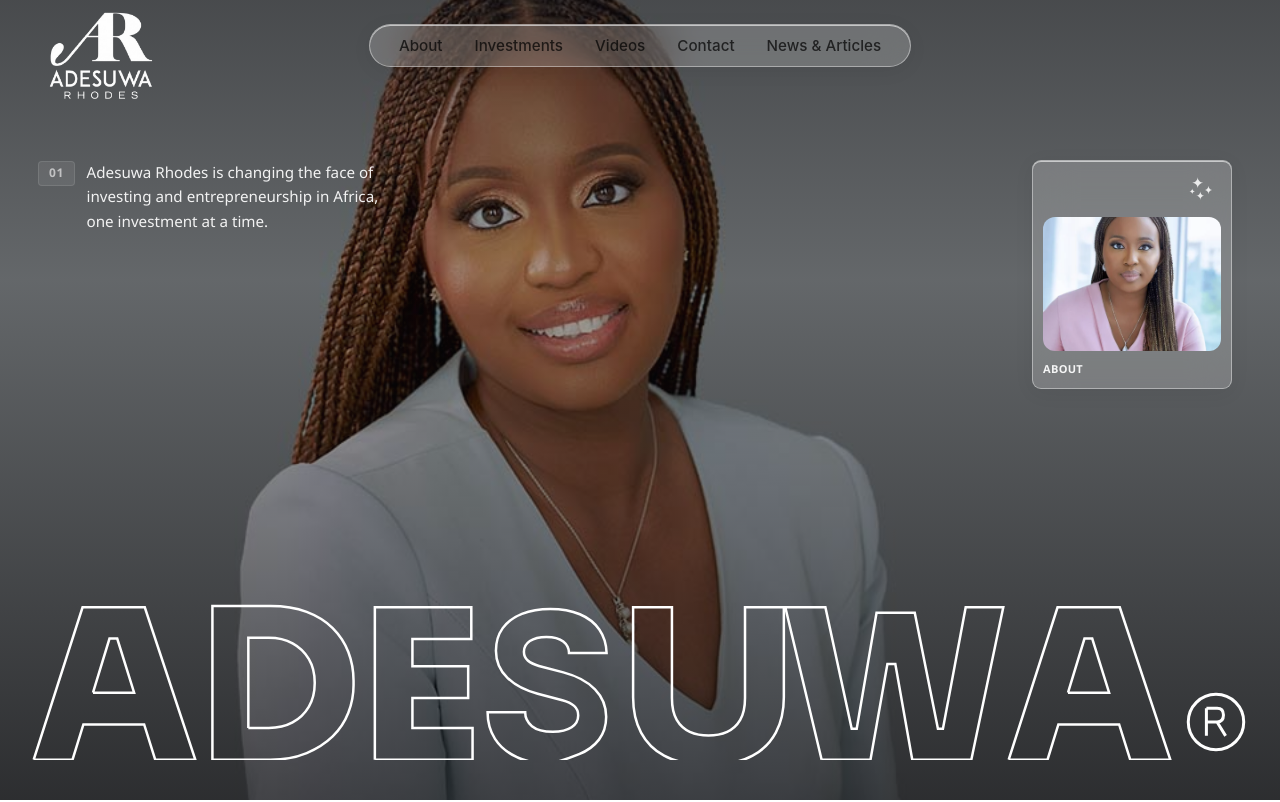
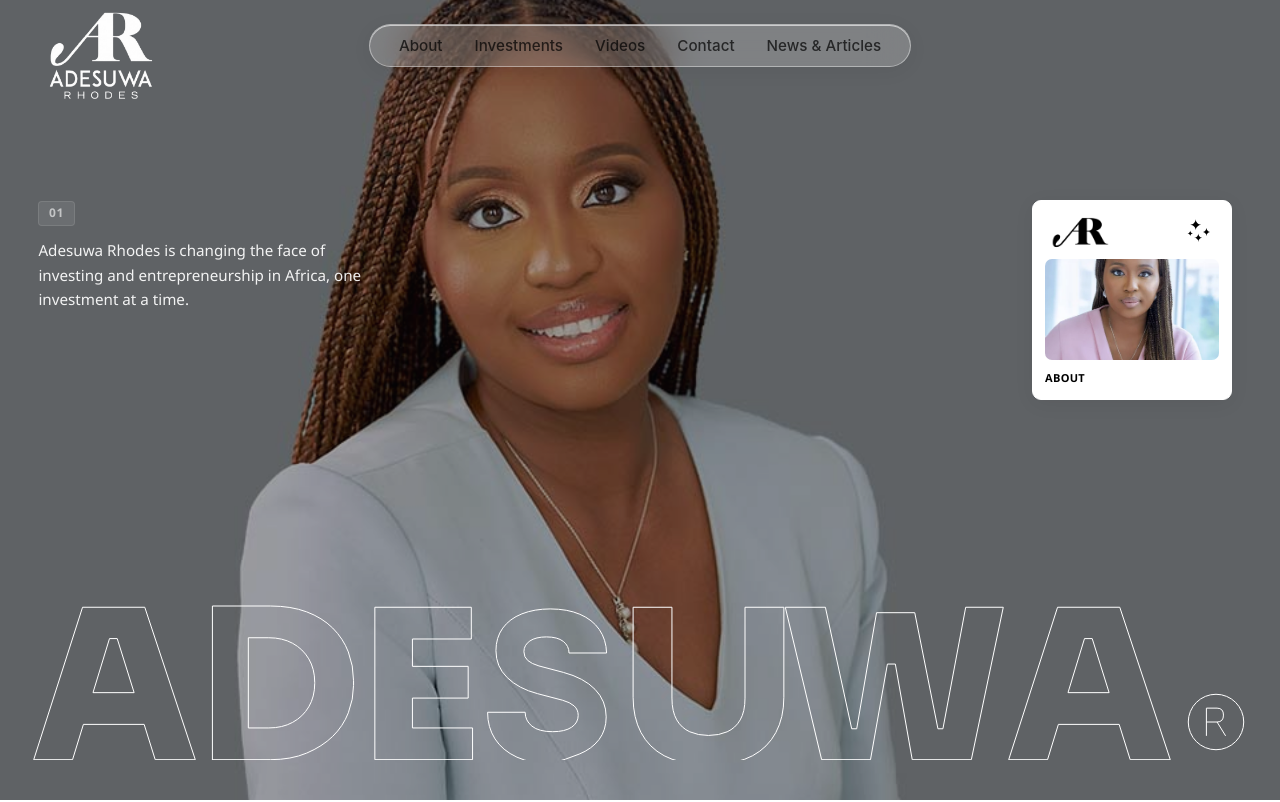
Before and after one commit to victormayowa185/business, a React (Vite) app: page / in a window 1280 px wide. Shown: the top 802 px of the page. Built offline with nearby package versions, Linux system fonts and the light colour scheme; a web font is replaced by a local one.

Commit message:
Updated the homepage

```diff
--- a/src/pages/Home.tsx
+++ b/src/pages/Home.tsx
@@ -8,7 +8,7 @@
 
 gsap.registerPlugin(ScrollTrigger, DrawSVGPlugin);
 
-const UNITS_PER_EM = 1000;
+// ─── Wordmark Configuration ───
 const CAP_HEIGHT = 760;
 const TOTAL_WIDTH = 5460;
 
@@ -20,33 +20,95 @@
 }
 
 const LETTERS: LetterGlyph[] = [
-    { ch: "A", d: "M8 0 242 730H540L782 0H590L537 169H246L194 0ZM292 321H489L408 580H371Z", x: 0, w: 790 },
-    { ch: "D", d: "M74 -4V736H352Q451 736 525.5 708.0Q600 680 650.0 630.5Q700 581 725.0 516.0Q750 451 750 378V356Q750 289 725.0 224.5Q700 160 650.0 111.5Q600 63 525.5 31.5Q451 0 352 0H74ZM246 152H344Q409 152 458.0 178.5Q507 205 535.5 253.0Q564 301 564 366V370Q564 435 535.5 483.0Q507 531 458.0 557.5Q409 584 344 584H246Z", x: 790, w: 778 },
-    { ch: "E", d: "M74 0V730H536V578H254V447H521V295H254V152H542V0Z", x: 1568, w: 592 },
-    { ch: "S", d: "M334 -20Q232 -20 162.5 12.0Q93 44 57.5 99.5Q22 155 22 227H202Q202 187 234.5 160.5Q267 134 334 134Q393 134 424.5 155.5Q456 177 456 212Q456 240 436.5 257.5Q417 275 380 285L262 316Q170 340 116.0 393.0Q62 446 62 522Q62 585 94.5 630.0Q127 675 186.5 698.5Q246 722 322 722Q404 722 464.0 696.5Q524 671 557.0 623.5Q590 576 592 511H412Q412 545 384.5 566.5Q357 588 304 588Q253 588 224.5 568.5Q196 549 196 517Q196 491 214.5 475.0Q233 459 268 449L385 418Q483 392 536.5 337.0Q590 282 590 205Q590 141 555.5 96.0Q521 51 460.5 26.5Q400 2 322 -20Q328 -20 334 -20Z", x: 2160, w: 659 },
-    { ch: "U", d: "M386 -20Q281 -20 208.5 19.0Q136 58 98.0 129.5Q60 201 60 299V730H246V295Q246 230 269.0 190.5Q292 151 331.5 133.5Q371 116 421 116Q471 116 510.5 133.5Q550 151 573.0 190.5Q596 230 596 295V730H782V299Q782 201 743.5 129.5Q705 58 632.5 19.0Q560 -20 455 -20Q420 -20 386 -20Z", x: 2819, w: 771 },
-    { ch: "W", d: "M192 0 18 730H210L336 148H360L455 704H638L749 148H773L882 730H1062L909 0H626L545 458H507L426 0Z", x: 3590, w: 1080 },
-    { ch: "A", d: "M8 0 242 730H540L782 0H590L537 169H246L194 0ZM292 321H489L408 580H371Z", x: 4670, w: 790 },
+    {
+        ch: "A",
+        d: "M8 0 242 730H540L782 0H590L537 169H246L194 0ZM292 321H489L408 580H371Z",
+        x: 0,
+        w: 790,
+    },
+    {
+        ch: "D",
+        d: "M74 -4V736H352Q451 736 525.5 708.0Q600 680 650.0 630.5Q700 581 725.0 516.0Q750 451 750 378V356Q750 289 725.0 224.5Q700 160 650.0 111.5Q600 63 525.5 31.5Q451 0 352 0H74ZM246 152H344Q409 152 458.0 178.5Q507 205 535.5 253.0Q564 301 564 366V370Q564 435 535.5 483.0Q507 531 458.0 557.5Q409 584 344 584H246Z",
+        x: 790,
+        w: 778,
+    },
+    {
+        ch: "E",
+        d: "M74 0V730H536V578H254V447H521V295H254V152H542V0Z",
+        x: 1568,
+        w: 592,
+    },
+    {
+        ch: "S",
+        d: "M334 -20Q232 -20 162.5 12.0Q93 44 57.5 99.5Q22 155 22 227H202Q202 187 234.5 160.5Q267 134 334 134Q393 134 424.5 155.5Q456 177 456 212Q456 240 436.5 257.5Q417 275 380 285L262 316Q170 340 116.0 393.0Q62 446 62 522Q62 585 94.5 630.0Q127 675 186.5 698.5Q246 722 322 722Q404 722 464.0 696.5Q524 671 557.0 623.5Q590 576 592 511H412Q412 545 384.5 566.5Q357 588 304 588Q253 588 224.5 568.5Q196 549 196 517Q196 491 214.5 475.0Q233 459 268 449L385 418Q483 392 536.5 337.0Q590 282 590 205Q590 141 555.5 96.0Q521 51 460.5 26.5Q400 2 322 -20Q328 -20 334 -20Z",
+        x: 2160,
+        w: 659,
+    },
+    {
+        ch: "U",
+        d: "M386 -20Q281 -20 208.5 19.0Q136 58 98.0 129.5Q60 201 60 299V730H246V295Q246 230 269.0 190.5Q292 151 331.5 133.5Q371 116 421 116Q471 116 510.5 133.5Q550 151 573.0 190.5Q596 230 596 295V730H782V299Q782 201 743.5 129.5Q705 58 632.5 19.0Q560 -20 455 -20Q420 -20 386 -20Z",
+        x: 2819,
+        w: 771,
+    },
+    {
+        ch: "W",
+        d: "M192 0 18 730H210L336 148H360L455 704H638L749 148H773L882 730H1062L909 0H626L545 458H507L426 0Z",
+        x: 3590,
+        w: 1080,
+    },
+    {
+        ch: "A",
+        d: "M8 0 242 730H540L782 0H590L537 169H246L194 0ZM292 321H489L408 580H371Z",
+        x: 4670,
+        w: 790,
+    },
 ];
 
-const AdesuwaHero: React.FC = () => {
+/**
+ * ─── Badge / membership images ───
+ * Add new items here as you get more badges — nothing else needs to
+ * change. Each item just needs a unique id and its filename inside
+ * /public/images/. `size` lets you control the masonry span so logos
+ * with different aspect ratios sit naturally in the grid.
+ */
+interface Badge {
+    id: string;
+    src: string;
+    alt: string;
+    size?: "sm" | "md" | "lg";
+}
+
+const BADGES: Badge[] = [
+    { id: "badge1", src: "/images/badge1.png", alt: "Membership badge 1", size: "md" },
+    { id: "badge2", src: "/images/badge2.png", alt: "Membership badge 2", size: "sm" },
+    { id: "badge3", src: "/images/badge3.png", alt: "Membership badge 3", size: "lg" },
+    // 👉 add more badges here, e.g.:
+    // { id: "badge4", src: "/images/badge4.png", alt: "Membership badge 4", size: "sm" },
+];
+
+// ─── Home Page ───
+const Home: React.FC = () => {
     const heroRef = useRef<HTMLDivElement | null>(null);
     const svgRef = useRef<SVGSVGElement | null>(null);
     const markRef = useRef<SVGSVGElement | null>(null);
     const timelineRef = useRef<gsap.core.Timeline | null>(null);
 
+    const missionRef = useRef<HTMLDivElement | null>(null);
+    const membershipsRef = useRef<HTMLDivElement | null>(null);
+
+    // ─── Hero: drawn wordmark + eyebrow + glass card ───
     useEffect(() => {
         if (!heroRef.current || !svgRef.current || !markRef.current) return;
 
         const ctx = gsap.context(() => {
             const letterPaths = gsap.utils.toArray<SVGPathElement>(
-                svgRef.current!.querySelectorAll(".adesuwa-letter")
+                svgRef.current!.querySelectorAll(".hero-svg__letter")
             );
             const markPath = markRef.current!.querySelector<SVGCircleElement>(
-                ".adesuwa-mark-circle"
+                ".hero-mark__circle"
             );
             const markLetters = gsap.utils.toArray<SVGPathElement>(
-                markRef.current!.querySelectorAll(".adesuwa-mark-letter")
+                markRef.current!.querySelectorAll(".hero-mark__letter")
             );
 
             const order = letterPaths.map((_, i) => i);
@@ -56,11 +118,11 @@
                 const tl = gsap.timeline({ paused: true });
 
                 tl.set(letterPaths, { drawSVG: "0%", opacity: 1 });
-                tl.set(heroRef.current!.querySelector(".adesuwa-eyebrow"), {
+                tl.set(heroRef.current!.querySelector(".hero-eyebrow"), {
                     autoAlpha: 0,
                     y: 14,
                 });
-                tl.set(heroRef.current!.querySelector(".adesuwa-card"), {
+                tl.set(heroRef.current!.querySelector(".hero-card"), {
                     autoAlpha: 0,
                     y: 14,
                     scale: 0.94,
@@ -69,12 +131,12 @@
                 tl.set(markLetters, { drawSVG: "0%" });
 
                 tl.to(
-                    heroRef.current!.querySelector(".adesuwa-eyebrow"),
+                    heroRef.current!.querySelector(".hero-eyebrow"),
                     { autoAlpha: 1, y: 0, duration: 0.7, ease: "power3.out" },
                     0.1
                 );
                 tl.to(
-                    heroRef.current!.querySelector(".adesuwa-card"),
+                    heroRef.current!.querySelector(".hero-card"),
                     { autoAlpha: 1, y: 0, scale: 1, duration: 0.7, ease: "power3.out" },
                     0.1
                 );
@@ -130,36 +192,117 @@
         return () => ctx.revert();
     }, []);
 
+    // ─── Mission quotes + Memberships masonry ───
+    useEffect(() => {
+        const ctx = gsap.context(() => {
+            if (missionRef.current) {
+                const pin = missionRef.current.querySelector(".mission-pin");
+                const quoteBlocks = gsap.utils.toArray<HTMLElement>(
+                    missionRef.current.querySelectorAll(".mission-quote")
+                );
+
+                gsap.set(pin, { autoAlpha: 0, y: 24, scale: 0.9 });
+                gsap.set(quoteBlocks, { autoAlpha: 0, y: 28 });
+
+                const tl = gsap.timeline({
+                    scrollTrigger: {
+                        trigger: missionRef.current,
+                        start: "top 70%",
+                        toggleActions: "play none none reverse",
+                    },
+                });
+
+                tl.to(pin, {
+                    autoAlpha: 1,
+                    y: 0,
+                    scale: 1,
+                    duration: 0.8,
+                    ease: "power3.out",
+                }).to(
+                    quoteBlocks,
+                    {
+                        autoAlpha: 1,
+                        y: 0,
+                        duration: 0.9,
+                        ease: "power3.out",
+                        stagger: 0.25,
+                    },
+                    "-=0.35"
+                );
+            }
+
+            if (membershipsRef.current) {
+                const heading = membershipsRef.current.querySelector(".memberships-heading");
+                const cards = gsap.utils.toArray<HTMLElement>(
+                    membershipsRef.current.querySelectorAll(".badge-card")
+                );
+
+                gsap.set(heading, { autoAlpha: 0, y: 20 });
+                gsap.set(cards, { autoAlpha: 0, y: 30, scale: 0.96 });
+
+                ScrollTrigger.create({
+                    trigger: membershipsRef.current,
+                    start: "top 75%",
+                    onEnter: () => {
+                        gsap.to(heading, {
+                            autoAlpha: 1,
+                            y: 0,
+                            duration: 0.7,
+                            ease: "power3.out",
+                        });
+                        gsap.to(cards, {
+                            autoAlpha: 1,
+                            y: 0,
+                            scale: 1,
+                            duration: 0.7,
+                            ease: "power3.out",
+                            stagger: { each: 0.08, from: "start" },
+                        });
+                    },
+                    onLeaveBack: () => {
+                        gsap.to([heading, ...cards], { autoAlpha: 0, y: 20, duration: 0.3 });
+                    },
+                });
+            }
+        });
+
+        return () => ctx.revert();
+    }, []);
+
     return (
-        <section className="adesuwa-hero" ref={heroRef}>
-            <div className="adesuwa-hero__bg" />
-            <div className="adesuwa-hero__scrim" />
+        <>
+            {/* ═══════════════════════════════════════
+          HERO
+      ═══════════════════════════════════════ */}
+            <section className="hero-section" ref={heroRef}>
+                <div className="hero-section__bg" />
+                <div className="hero-section__scrim" />
 
-            <div className="adesuwa-hero__top">
-                <div className="adesuwa-eyebrow">
-                    <span className="eyebrow-number">01</span>
-                    <strong className="eyebrow-text">
+                <div className="hero-section__top">
+                    <div className="hero-eyebrow">
+                        <span className="hero-eyebrow__number">01</span>
+                        <strong className="hero-eyebrow__text">
                             Adesuwa Rhodes is changing the face of investing and
                             entrepreneurship in Africa, one investment at a time.
                         </strong>
                     </div>
                 </div>
 
-            <Link to="/about" className="adesuwa-card">
-                <div className="adesuwa-card__head">
-                    <img src="/logo1.png" alt="Adesuwa Rhodes" className="adesuwa-card__logo" />
-                    <WiStars className="adesuwa-card__star" />
+                <Link to="/about" className="hero-card">
+                    <div className="hero-card__header">
+                        <img src="/logo1.png" alt="Logo" className="hero-card__logo" />
+                        <WiStars className="hero-card__icon" />
                     </div>
-                <div className="adesuwa-card__image">
-                    <img src="/images/hero1.png" alt="Adesuwa Rhodes at work" />
+                    <div className="hero-card__image">
+                        <img src="/images/hero1.png" alt="Featured" />
                     </div>
-                <div className="adesuwa-card__label">About</div>
+                    <div className="hero-card__label">About</div>
                 </Link>
 
-            <div className="adesuwa-hero__wordmark">
+                <div className="hero-section__wordmark">
                     <svg
                         ref={svgRef}
-                    className="adesuwa-svg"
+                        className="hero-svg"
                         viewBox={`0 -40 ${TOTAL_WIDTH} ${CAP_HEIGHT}`}
                         preserveAspectRatio="xMidYMax meet"
                         xmlns="http://www.w3.org/2000/svg"
@@ -168,7 +311,7 @@
                             {LETTERS.map((letter, i) => (
                                 <g key={`${letter.ch}-${i}`} transform={`translate(${letter.x}, 0)`}>
                                     <path
-                                    className="adesuwa-letter"
+                                        className="hero-svg__letter"
                                         d={letter.d}
                                         fillRule="evenodd"
                                     />
@@ -179,27 +322,77 @@
 
                     <svg
                         ref={markRef}
-                    className="adesuwa-mark"
+                        className="hero-mark"
                         viewBox="0 0 120 120"
                         xmlns="http://www.w3.org/2000/svg"
                         aria-hidden="true"
                     >
                         <circle
-                        className="adesuwa-mark-circle"
+                            className="hero-mark__circle"
                             cx="60"
                             cy="60"
                             r="52"
                             fill="none"
                         />
                         <path
-                        className="adesuwa-mark-letter"
+                            className="hero-mark__letter"
                             d="M42 34V86M42 34H62Q74 34 74 47Q74 60 62 60H42M62 60L78 86"
                             fill="none"
                         />
                     </svg>
                 </div>
             </section>
+
+            {/* ═══════════════════════════════════════
+          MISSION QUOTES
+      ═══════════════════════════════════════ */}
+            <section className="mission-section" ref={missionRef}>
+                <div className="mission-inner">
+                    <div className="mission-row">
+                        <img src="/logo1.png" alt="Adesuwa Rhodes" className="mission-pin" />
+
+                        <div className="mission-quote">
+                            <p className="mission-quote__text">
+                                I am on a mission to unlock the untapped potential of women as
+                                capital allocators, consumers, founders, board members,
+                                suppliers and across all levels of society, to unlock enhanced
+                                financial returns and positive social impact.
+                            </p>
+                            <span className="mission-quote__attribution">~ Adesuwa Rhodes</span>
+                        </div>
+                    </div>
+
+                    <div className="mission-quote">
+                        <p className="mission-quote__text">
+                            I believe the way to effectively provide women with more seats
+                            at the table is for us to create our own tables. More women
+                            succeeding as capital allocators means more women getting
+                            funded, more mentors, more torch-bearers, and more examples to
+                            follow. Investing in or with funds like Aruwa Capital
+                            Management is a practical way to narrow the gender funding gap
+                            and making money while you do so.
+                        </p>
+                        <span className="mission-quote__attribution">- Adesuwa Rhodes</span>
+                    </div>
+                </div>
+            </section>
+
+            {/* ═══════════════════════════════════════
+          MEMBERSHIPS & PUBLICATIONS
+      ═══════════════════════════════════════ */}
+            <section className="memberships-section" ref={membershipsRef}>
+                <h2 className="memberships-heading">Memberships and Publications</h2>
+
+                <div className="badge-masonry">
+                    {BADGES.map((badge) => (
+                        <div key={badge.id} className={`badge-card badge-card--${badge.size ?? "md"}`}>
+                            <img src={badge.src} alt={badge.alt} loading="lazy" />
+                        </div>
+                    ))}
+                </div>
+            </section>
+        </>
     );
 };
 
-export default AdesuwaHero;
+export default Home;
--- a/src/styles/home.css
+++ b/src/styles/home.css
@@ -1,10 +1,10 @@
 /* ===========================================================
-   ADESUWA HERO — plain CSS
-   Font: Sora (self-hosted, closest open-source match to
-   Google Sans). Drop the Sora .woff2 files in /public/fonts/.
+   HERO SECTION — Professional Template
+   Clean, reusable, no branding in class names.
    =========================================================== */
 
-.adesuwa-hero {
+/* ─── Hero Container ─── */
+.hero-section {
   position: relative;
   width: 100%;
   height: 100vh;
@@ -18,7 +18,8 @@
   isolation: isolate;
 }
 
-.adesuwa-hero__bg {
+/* ─── Background Image ─── */
+.hero-section__bg {
   position: absolute;
   inset: 0;
   background-image: url("/images/hero-pic.png");
@@ -27,35 +28,32 @@
   z-index: 0;
 }
 
-.adesuwa-hero__scrim {
+.hero-section__scrim {
   position: absolute;
   inset: 0;
-  background: linear-gradient(
-    180deg,
-    rgba(10, 10, 12, 0.55) 0%,
-    rgba(10, 10, 12, 0.35) 35%,
-    rgba(10, 10, 12, 0.75) 100%
-  );
+  background: rgba(10, 10, 12, 0.381);  /* ← solid dark overlay */
   z-index: 1;
 }
 
-/* ---------- Top-left copy block ---------- */
-.adesuwa-hero__top {
+/* ─── Top Content Block ─── */
+.hero-section__top {
   position: absolute;
-  top: 20%;
+  top: 25%;
   left: 3%;
   max-width: 340px;
   z-index: 2;
 }
 
-.adesuwa-eyebrow {
+/* ─── Eyebrow / Badge ─── */
+.hero-eyebrow {
   display: flex;
+  flex-direction: column;
   align-items: flex-start;
   gap: 0.75rem;
   margin: 0;
 }
 
-.eyebrow-number {
+.hero-eyebrow__number {
   flex-shrink: 0;
   font-size: 0.75rem;
   font-weight: 700;
@@ -69,93 +67,90 @@
   line-height: 1.4;
 }
 
-.eyebrow-text {
+.hero-eyebrow__text {
   font-weight: 400;
   font-size: 0.95rem;
   line-height: 1.6;
   color: rgba(255, 255, 255, 0.92);
 }
 
-/* ---------- Glass card, top right (replaces the old pill) ----------
-   Same glass recipe as .nav-center-glass in navbar.css, reused here
-   for visual consistency across the page. */
-.adesuwa-card {
+/* ─── Glass Card (Top Right) ─── */
+.hero-card {
   position: absolute;
-  top: 20%;
+  top: 25%;
   right: 48px;
   z-index: 3;
   width: 200px;
+  height: 200px;
   display: flex;
   flex-direction: column;
   text-decoration: none;
-  color: #ffffff;
+  color: black;
   overflow: hidden;
-
-  background: rgba(255, 255, 255, 0.2);
-  backdrop-filter: blur(20px);
-  -webkit-backdrop-filter: blur(20px);
-  border: 1px solid rgba(255, 255, 255, 0.4);
+  background: white;
+  backdrop-filter: blur(12px) saturate(180%);
+  border: 1px solid white;
   border-radius: 9px;
   box-shadow:
     0 4px 20px rgba(0, 0, 0, 0.06),
     inset 0 1px 0 rgba(255, 255, 255, 0.6);
 
-  padding: 10px;
+  padding: 12px;
   gap: 8px;
   transition: transform 0.25s ease, box-shadow 0.25s ease;
 }
 
-.adesuwa-card:hover {
+.hero-card:hover {
   transform: translateY(-3px);
   box-shadow:
     0 8px 26px rgba(0, 0, 0, 0.12),
     inset 0 1px 0 rgba(255, 255, 255, 0.6);
 }
 
-.adesuwa-card__head {
+.hero-card__header {
   display: flex;
   align-items: center;
   justify-content: space-between;
   padding: 0 2px;
 }
 
-.adesuwa-card__logo {
+.hero-card__logo {
   height: 38px;
   width: auto;
   display: block;
 }
 
-.adesuwa-card__star {
+.hero-card__icon {
   font-size: 36px;
-  color: rgba(255, 255, 255, 0.85);
+  color: black;
 }
 
-.adesuwa-card__image {
+.hero-card__image {
   width: 100%;
   aspect-ratio: 4 / 3;
-  border-radius: 12px;
+  border-radius: 7px;
   overflow: hidden;
 }
 
-.adesuwa-card__image img {
+.hero-card__image img {
   width: 100%;
   height: 100%;
   object-fit: cover;
   display: block;
 }
 
-.adesuwa-card__label {
+.hero-card__label {
   font-size: 11px;
   font-weight: 600;
   letter-spacing: 0.03em;
   text-transform: uppercase;
   text-align: left;
-  padding: 2px 0 2px;
-  color: rgba(255, 255, 255, 0.92);
+  padding: 2px 0;
+  color: black;
 }
 
-/* ---------- Wordmark ---------- */
-.adesuwa-hero__wordmark {
+/* ─── Wordmark / SVG Logo ─── */
+.hero-section__wordmark {
   position: relative;
   z-index: 2;
   width: 100%;
@@ -165,21 +160,22 @@
   box-sizing: border-box;
 }
 
-.adesuwa-svg {
+.hero-svg {
   width: 100%;
   height: auto;
   max-height: 42vh;
   display: block;
 }
 
-.adesuwa-letter {
+.hero-svg__letter {
   fill: none;
   stroke: #ffffff;
-  stroke-width: 2.5;
+  stroke-width: 1;
   vector-effect: non-scaling-stroke;
 }
 
-.adesuwa-mark {
+/* ─── Registered Mark Badge ─── */
+.hero-mark {
   width: 64px;
   height: 64px;
   flex-shrink: 0;
@@ -187,62 +183,141 @@
   margin-bottom: 6px;
 }
 
-.adesuwa-mark-circle,
-.adesuwa-mark-letter {
+.hero-mark__circle,
+.hero-mark__letter {
   stroke: #ffffff;
-  stroke-width: 3;
+  stroke-width: 1;
   vector-effect: non-scaling-stroke;
 }
 
-/* ---------- Responsive ---------- */
+/* ─── Responsive (≤ 900px) ─── */
 @media (max-width: 900px) {
-  .adesuwa-hero__top {
+  .hero-section__top {
     top: 88px;
     left: 24px;
     max-width: 260px;
   }
 
-  .eyebrow-text {
+  .hero-eyebrow__text {
     font-size: 0.85rem;
     line-height: 1.5;
   }
 
-  .adesuwa-card {
+  .hero-card {
     top: auto;
     bottom: 320px;
     right: 24px;
-    width: 104px;
-    padding: 8px;
+    width: 140px;
+    padding: 10px;
   }
 
-  .adesuwa-card__logo {
-    height: 14px;
+  .hero-card__logo {
+    height: 28px;
   }
 
-  .adesuwa-card__star {
-    font-size: 13px;
+  .hero-card__icon {
+    font-size: 24px;
   }
 
-  .adesuwa-card__label {
+  .hero-card__label {
     font-size: 10px;
   }
 
-  .adesuwa-hero__wordmark {
+  .hero-section__wordmark {
     padding: 0 16px 28px 16px;
   }
 
-  .adesuwa-svg {
+  .hero-svg {
     max-height: 30vh;
   }
 
-  .adesuwa-mark {
+  .hero-mark {
     width: 40px;
     height: 40px;
   }
 }
 
+/* ─── Reduce Motion ─── */
 @media (prefers-reduced-motion: reduce) {
-  .adesuwa-card {
+  .hero-card {
     transition: none;
   }
 }
+
+
+/* ---------- Mission Quotes ---------- */
+.mission-section {
+  padding: 120px 8% 100px;
+}
+
+.mission-inner {
+  max-width: 900px;
+  margin: 0 auto;
+  position: relative;         /* 👈 needed so the pin can anchor to this */
+  display: flex;
+  flex-direction: column;
+  align-items: flex-start;
+}
+
+.mission-row {
+  position: relative;
+  margin-bottom: 56px;
+}
+
+/* Logo pinned once, aligned to the TOP of the first quote's text,
+   sitting just outside the text column (not inline, not centered). */
+.mission-pin {
+  position: absolute;
+  top: 2px;                   /* nudge to match cap-height of the text */
+  left: -16%;                /* sits to the left of the quote, outside it */
+  width: 48px;
+  height: 48px;
+  object-fit: contain;
+}
+
+.mission-quote {
+  margin-bottom: 56px;
+  max-width: 760px;
+}
+
+.mission-quote:last-child {
+  margin-bottom: 0;
+}
+
+.mission-quote__text {
+  font-family: "Sora", "Segoe UI", sans-serif;
+  font-size: clamp(1.1rem, 2vw, 1.55rem);
+  line-height: 1.55;
+  font-weight: 400;
+  color: #000032;
+  margin: 0 0 14px 0;
+  text-align: left;
+}
+
+.mission-quote__attribution {
+  display: block;
+  font-size: 0.9rem;
+  font-weight: 600;
+  letter-spacing: 0.02em;
+  color: rgba(0, 0, 50, 0.6);
+}
+
+/* ---------- Responsive ---------- */
+@media (max-width: 720px) {
+  .mission-section {
+    padding: 90px 6% 70px;
+  }
+
+  .mission-pin {
+    position: static;         /* on mobile, stack logo above text instead */
+    margin-bottom: 16px;
+    width: 40px;
+    height: 40px;
+  }
+
+  .mission-row {
+    display: flex;
+    flex-direction: column;
+    align-items: flex-start;
+  }
+}
```
Also changed, not shown: public/logo1.png. Lines whose indentation alone changed are shown as unchanged.
